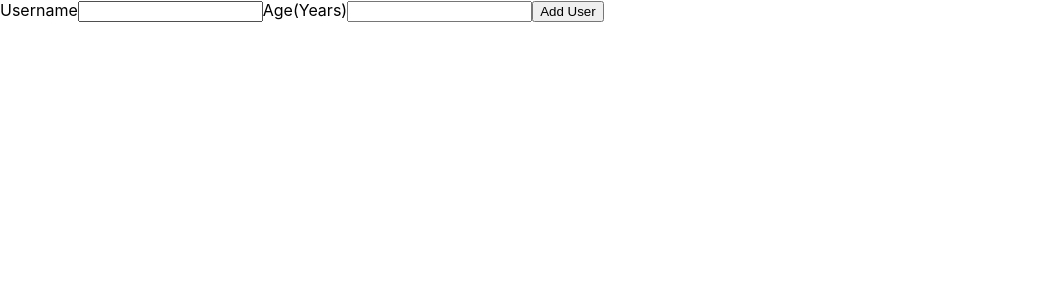
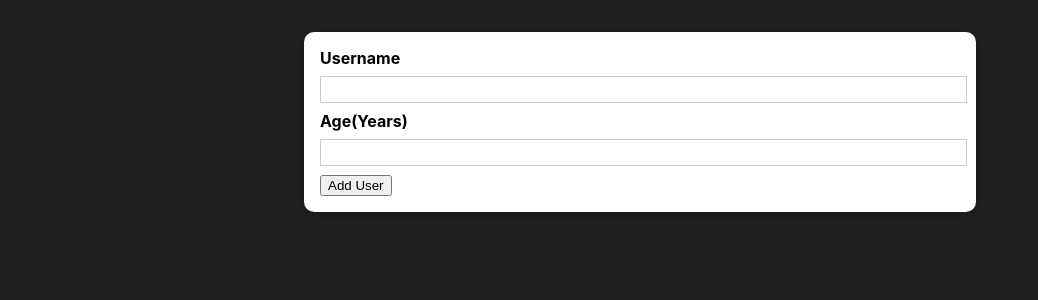
Before and after one commit to cemtaskin/add_user, a React (Create React App) app: page / in a window 1280 px wide. Shown: the top 300 px of the page, without its empty margins (0-1038 px from the left). Built offline with nearby package versions, Linux system fonts and the light colour scheme.

Commit message:
Card component  and some css added

```diff
--- /dev/null
+++ b/src/components/UI/Card.js
@@ -0,0 +1,9 @@
+import React from 'react';
+import classes from './Card.module.css';
+
+const Card  = (props) =>{
+    return <div className={`${classes.card} ${props.cssClass}`}>{props.children}</div>;
+};
+
+
+export default Card;
--- /dev/null
+++ b/src/components/UI/Card.module.css
@@ -0,0 +1,6 @@
+.card{
+    background: white;
+    box-shadow: 0 2px 8px rgba(0,0,0,0.26);
+    border-radius: 10px;
+
+}
--- a/src/components/Users/AddUser.js
+++ b/src/components/Users/AddUser.js
@@ -1,17 +1,24 @@
 import React from 'react';
+import Card from '../UI/Card';
+import classes from './AddUser.module.css';
+
 
 const AddUser = (props) =>{
     const addUserHandler = (event) =>{
         event.preventDefault();
     }
 
-    return <form onSubmit={addUserHandler}>
+    return (
+        <Card cssClass={classes.input}>
+        <form onSubmit={addUserHandler}>
             <label htmlFor="username">Username</label>
             <input id="username" type="text"></input>
             <label htmlFor="age">Age(Years)</label>
             <input id="age" type="number"></input>
             <button type="submit">Add User</button>
         </form>
+        </Card>
+    );
 };
 
 export default AddUser;
--- /dev/null
+++ b/src/components/Users/AddUser.module.css
@@ -0,0 +1,26 @@
+.input {
+    margin: 2rem auto;
+    padding: 1rem;
+    width: 90%;
+    max-width: 40rem;
+  }
+
+  .input label {
+    display: block;
+    font-weight: bold;
+    margin-bottom: 0.5rem;
+  }
+
+  .input input {
+    font: inherit;
+    display: block;
+    width: 100%;
+    border: 1px solid #ccc;
+    padding: 0.15rem;
+    margin-bottom: 0.5rem;
+  }
+
+  .input input:focus {
+    outline: none;
+    border-color: #4f005f;
+  }
--- a/src/index.css
+++ b/src/index.css
@@ -5,6 +5,11 @@
     sans-serif;
   -webkit-font-smoothing: antialiased;
   -moz-osx-font-smoothing: grayscale;
+
+}
+
+html{
+  background: #1f1f1f;
 }
 
 code {
```
Lines whose indentation alone changed are shown as unchanged.
